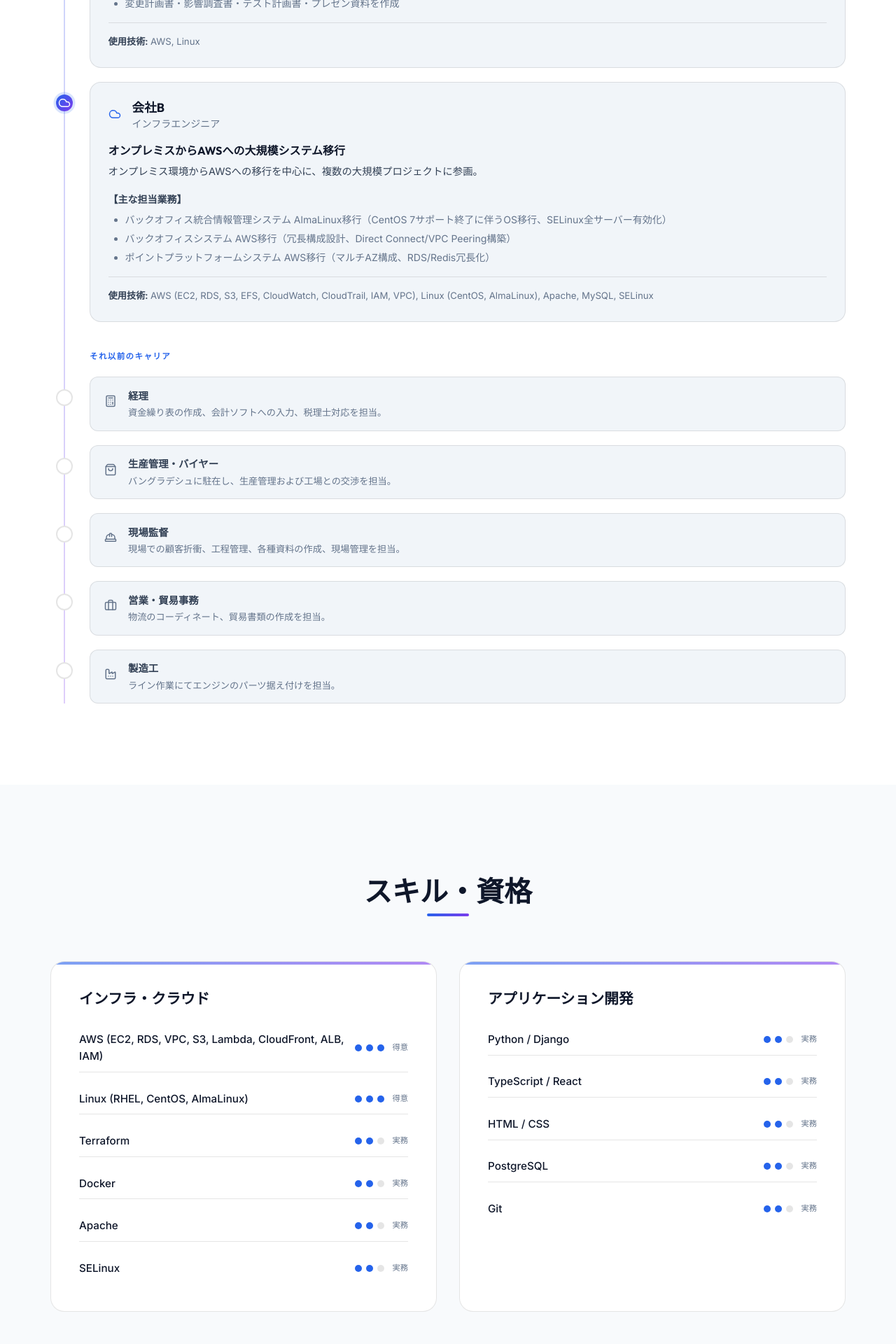
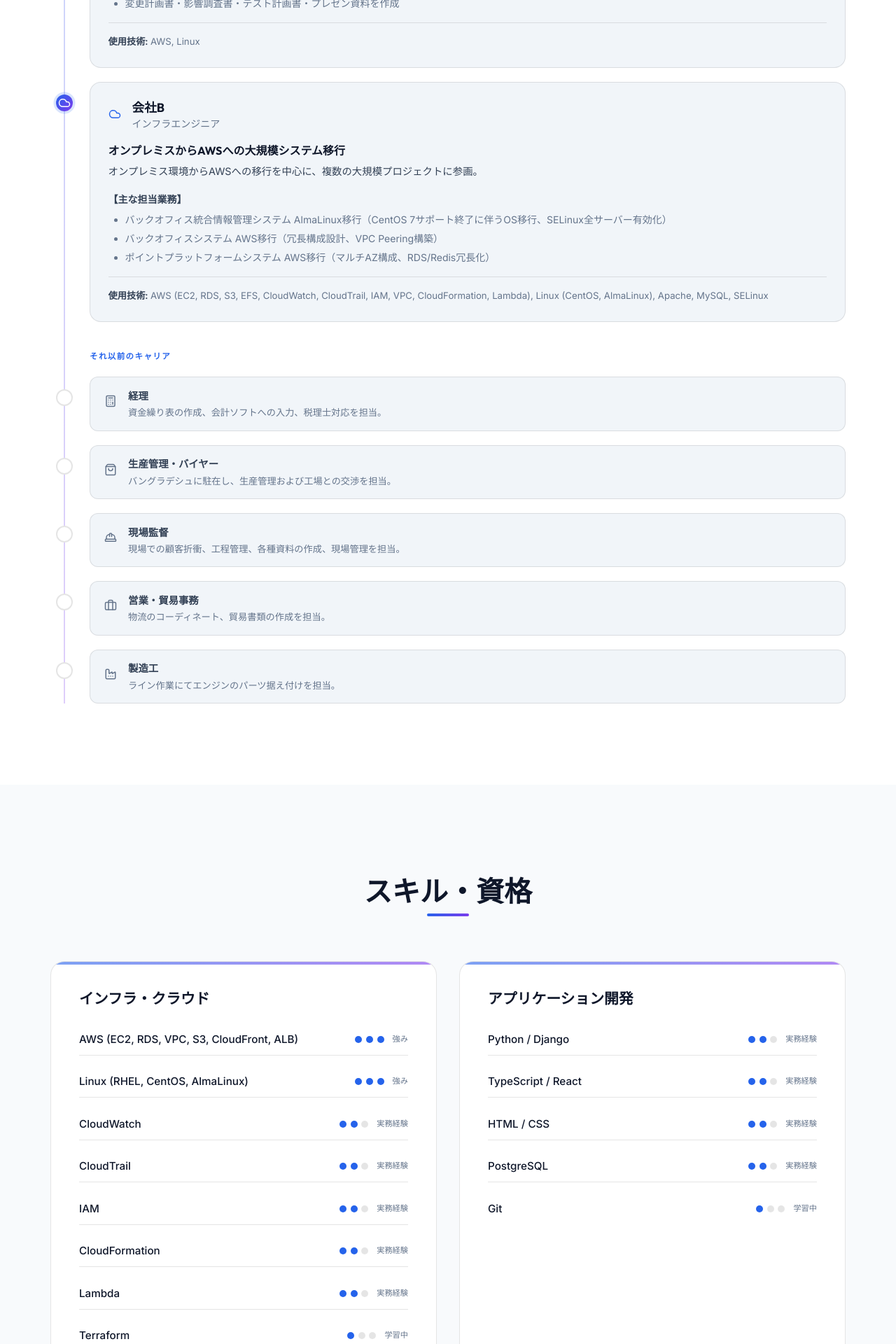
Before and after one commit to hrkshz/mysite, a React (Vite) app: page / in a window 1280 px wide. Shown: the part 1540-3460 px from the top of the page at 70% size. Built offline with nearby package versions, Linux system fonts and the light colour scheme.

Commit message:
Refine skills and writing positioning

```diff
--- a/src/components/About.tsx
+++ b/src/components/About.tsx
@@ -45,10 +45,10 @@
         desc: 'オンプレミス環境からAWSへの移行を中心に、複数の大規模プロジェクトに参画。',
         tasks: [
             'バックオフィス統合情報管理システム AlmaLinux移行（CentOS 7サポート終了に伴うOS移行、SELinux全サーバー有効化）',
-            'バックオフィスシステム AWS移行（冗長構成設計、Direct Connect/VPC Peering構築）',
+            'バックオフィスシステム AWS移行（冗長構成設計、VPC Peering構築）',
             'ポイントプラットフォームシステム AWS移行（マルチAZ構成、RDS/Redis冗長化）',
         ],
-        tech: 'AWS (EC2, RDS, S3, EFS, CloudWatch, CloudTrail, IAM, VPC), Linux (CentOS, AlmaLinux), Apache, MySQL, SELinux',
+        tech: 'AWS (EC2, RDS, S3, EFS, CloudWatch, CloudTrail, IAM, VPC, CloudFormation, Lambda), Linux (CentOS, AlmaLinux), Apache, MySQL, SELinux',
     },
 ];
 
@@ -114,7 +114,7 @@
                 >
                     <p>
                         製造、貿易、建設と業界を変えながら働いてきました。
-                        その後ITインフラエンジニアに転向し、サーバー運用、AWS移行の設計・構築・運用、Lambdaを用いた自動化などを経験しました。
+                        その後ITインフラエンジニアに転向し、サーバー運用、AWS移行の設計・構築・運用、CloudWatch / CloudTrail / IAM を含む監視・権限管理、Lambdaを用いた自動化などを経験しました。
                         現在は、それらの経験を土台に、ServiceNowでの業務ワークフロー構築やITOM領域に携わることを目指して学習と制作を進めています。
                     </p>
                 </motion.div>
--- a/src/components/Skills.tsx
+++ b/src/components/Skills.tsx
@@ -20,12 +20,16 @@
     {
         title: 'インフラ・クラウド',
         skills: [
-            { name: 'AWS (EC2, RDS, VPC, S3, Lambda, CloudFront, ALB, IAM)', level: 3 },
+            { name: 'AWS (EC2, RDS, VPC, S3, CloudFront, ALB)', level: 3 },
             { name: 'Linux (RHEL, CentOS, AlmaLinux)', level: 3 },
-            { name: 'Terraform', level: 2 },
-            { name: 'Docker', level: 2 },
+            { name: 'CloudWatch', level: 2 },
+            { name: 'CloudTrail', level: 2 },
+            { name: 'IAM', level: 2 },
+            { name: 'CloudFormation', level: 2 },
+            { name: 'Lambda', level: 2 },
+            { name: 'Terraform', level: 1 },
+            { name: 'Docker', level: 1 },
             { name: 'Apache', level: 2 },
-            { name: 'SELinux', level: 2 },
         ],
     },
     {
@@ -35,7 +39,7 @@
             { name: 'TypeScript / React', level: 2 },
             { name: 'HTML / CSS', level: 2 },
             { name: 'PostgreSQL', level: 2 },
-            { name: 'Git', level: 2 },
+            { name: 'Git', level: 1 },
         ],
     },
 ];
@@ -51,7 +55,7 @@
     { name: 'ServiceNow CSA', date: '取得予定' },
 ];
 
-const levelLabels = ['基礎', '実務', '得意'];
+const levelLabels = ['学習中', '実務経験', '強み'];
 
 const LevelDots: React.FC<{ level: Level }> = ({ level }) => (
     <div className={styles.levelDots} aria-label={`習熟度: ${levelLabels[level - 1]}`}>
--- a/src/components/Writing.tsx
+++ b/src/components/Writing.tsx
@@ -32,14 +32,14 @@
                         <div>
                             <h3 className={styles.cardTitle}>Zenn</h3>
                             <p className={styles.cardLead}>
-                                AWS / Terraform / Linux などの学習記録や検証内容を公開しています。
+                                AWS / Terraform / Linux に加え、Lambda やログ分析まわりの学習記録・検証内容を公開しています。
                             </p>
                         </div>
                     </div>
 
                     <p className={styles.bodyText}>
                         技術記事として外に出すことで、学習内容を整理しながら理解を深めています。今後は ServiceNow の学習記録や、
-                        AWS 上のシステムと PDI 接続の検証内容も残していく予定です。
+                        AWS 上のシステムと PDI 接続の検証内容、Athena や Kinesis Data Firehose を含むログ分析系の記録も残していく予定です。
                     </p>
 
                     <div className={styles.topicGrid}>
@@ -47,14 +47,14 @@
                             <FileText size={18} />
                             <div>
                                 <p className={styles.topicTitle}>公開中のテーマ</p>
-                                <p className={styles.topicText}>AWS、Terraform、Linux、ミドルウェア設定のメモや検証記録</p>
+                                <p className={styles.topicText}>AWS、Terraform、Linux、Lambda、ミドルウェア設定のメモや検証記録</p>
                             </div>
                         </div>
                         <div className={styles.topicCard}>
                             <FileText size={18} />
                             <div>
                                 <p className={styles.topicTitle}>今後の発信予定</p>
-                                <p className={styles.topicText}>ServiceNow 学習、PDI 連携、構成検証の記録</p>
+                                <p className={styles.topicText}>ServiceNow 学習、PDI 連携、Athena / Firehose を含む構成検証の記録</p>
                             </div>
                         </div>
                     </div>
```
